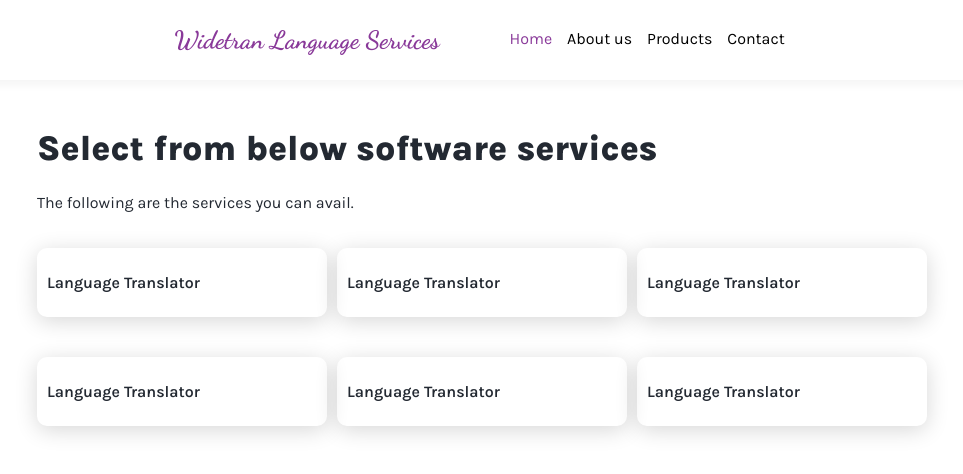
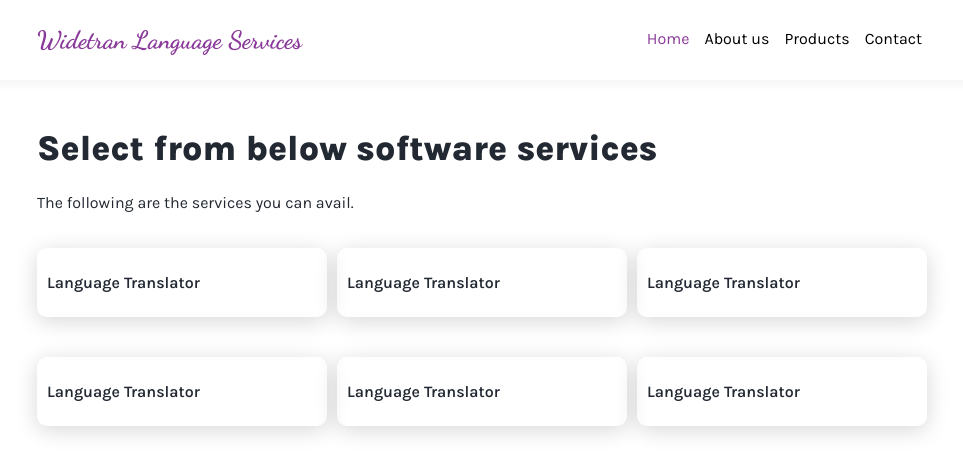
Before and after one commit to singhratan97/web, a React (Create React App) app: page / in a window 1280 px wide. Shown: the top 474 px of the page, without its empty margins (153-1116 px from the left). Built offline with nearby package versions, Linux system fonts and the light colour scheme.

Commit message:
Changes in Header

```diff
--- a/src/components/Header/header.scss
+++ b/src/components/Header/header.scss
@@ -1,13 +1,17 @@
-header {
+.header-container {
+  box-shadow: 4px 4px 10px 0 rgba($color: #000000, $alpha: 0.05);
   background-color: #fff;
-  display: flex;
-  justify-content: center;
-  align-items: center;
-  padding: 25px 10px;
-  box-shadow: 4px 4px 10px 0 rgba($color: #000000, $alpha: 0.05);
-  margin-bottom: 15px;
   position: sticky;
   top: 0;
+}
+header {
+  display: flex;
+  justify-content: space-between;
+  align-items: center;
+  padding: 25px 0;
+  margin: 0 auto;
+  margin-bottom: 15px;
+  max-width: 900px;
 
   #logo {
     font-size: 25px;
@@ -15,7 +19,7 @@
     font-family: "Dancing Script", cursive;
     font-optical-sizing: auto;
     font-weight: 700;
-    margin-right: 70px;
+    // margin-right: 70px;
 
     a {
       color: #893999 !important;
--- a/src/components/Header/index.js
+++ b/src/components/Header/index.js
@@ -3,6 +3,7 @@
 
 const Header = () => {
   return (
+    <div className="header-container">
       <header>
         <div id="logo">
           <NavLink to="/">Widetran Language Services</NavLink>
@@ -49,8 +50,8 @@
             </NavLink>
           </div>
         </nav>
-      <div id="contact"></div>
       </header>
+    </div>
   );
 };
 
```
Also changed, not shown: 14 other files (tests, documents, lock files or other folders). Lines whose indentation alone changed are shown as unchanged.
